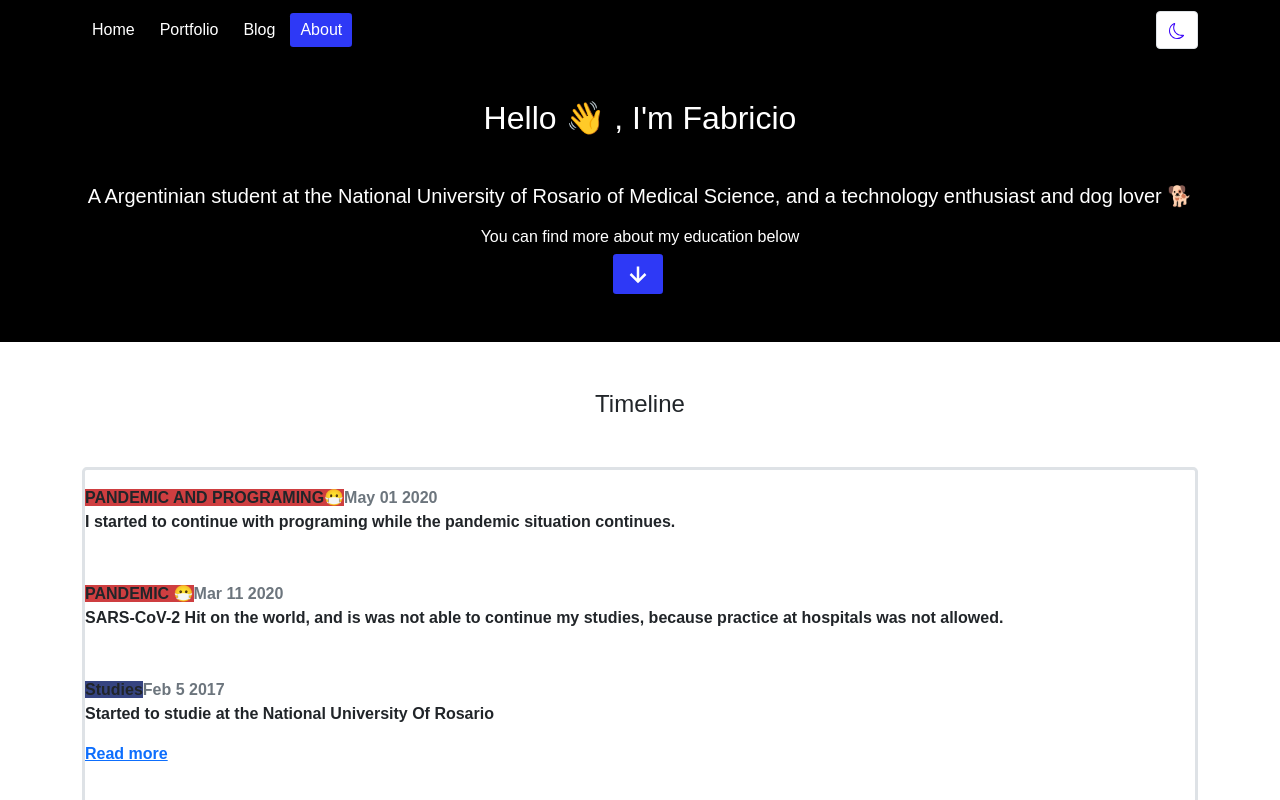
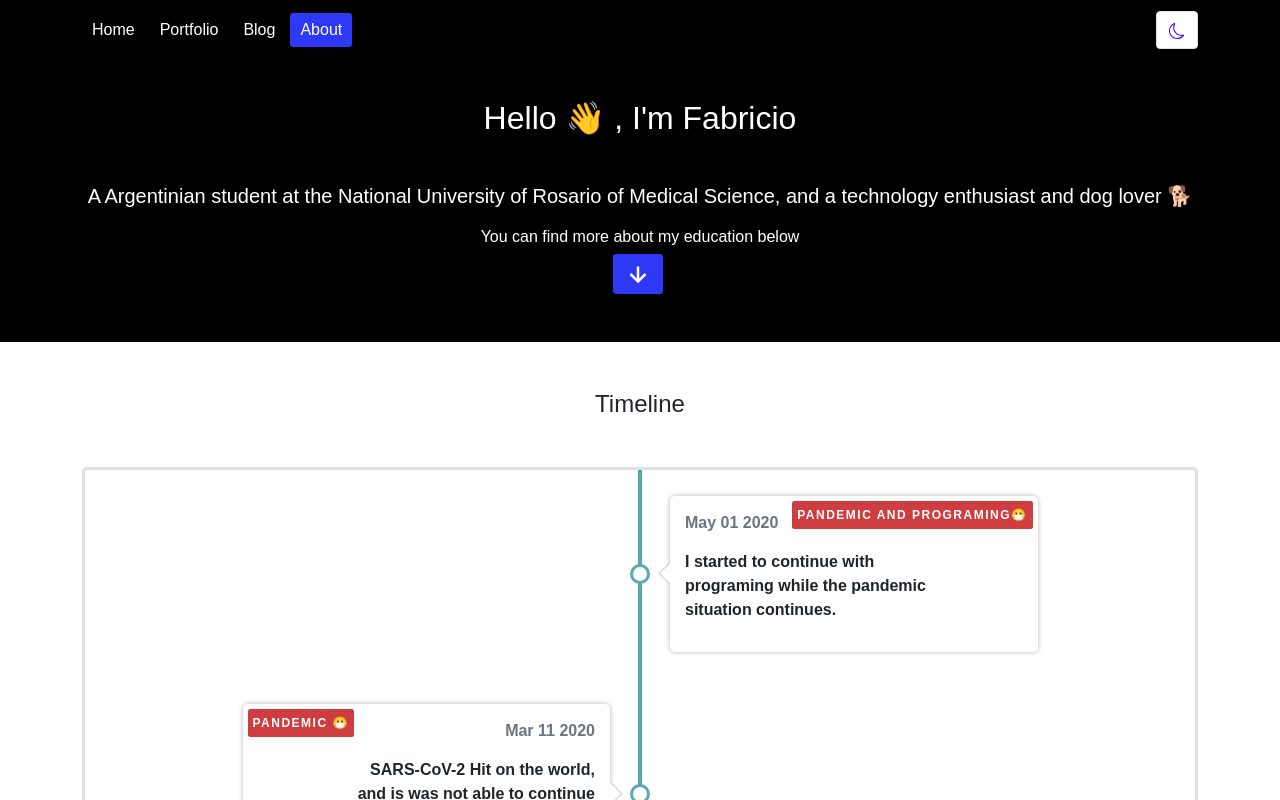
Before and after one commit to fabricio3g/portfolio-nextjs, a Next.js app: page /aboutme in a window 1280 px wide. Shown: the top 800 px of the page. Built offline with nearby package versions, Linux system fonts and the light colour scheme; a web font is replaced by a local one.

Commit message:
timeline style

```diff
--- a/styles/globals.css
+++ b/styles/globals.css
@@ -121,15 +121,6 @@ body {
 
 
 
-
-
-
-* {
-  box-sizing: border-box;
-}
-
-
-
 .shape {
   background: linear-gradient(45deg, var(--primary) 0%, var(--secondary) 100%);
   animation: morph 8s ease-in-out infinite;
@@ -153,3 +144,127 @@ body {
     background: linear-gradient(45deg, var(--primary) 0%, var(--secondary) 100%);
   }
 }
+
+/* Time line style */
+
+.timeline-container {
+  display: flex;
+  flex-direction: column;
+  position: relative;
+  margin: 40px 0;
+}
+
+.timeline-container::after {
+  background-color: #59a8b0;
+  content: '';
+  position: absolute;
+  left: calc(50% - 2px);
+  width: 4px;
+  height: 100%;
+}
+
+.timeline-item {
+  display: flex;
+  justify-content: flex-end;
+  padding-right: 30px;
+  position: relative;
+  margin: 10px 0;
+  width: 50%;
+}
+
+.timeline-item:nth-child(odd) {
+  align-self: flex-end;
+  justify-content: flex-start;
+  padding-left: 30px;
+  padding-right: 0;
+}
+
+.timeline-item-content {
+  box-shadow: 0 0 5px rgba(0, 0, 0, 0.3);
+  border-radius: 5px;
+  background-color: #fff;
+  display: flex;
+  flex-direction: column;
+  align-items: flex-end;
+  padding: 15px;
+  position: relative;
+  width: 400px;
+  max-width: 70%;
+  text-align: right;
+}
+
+.timeline-item-content::after {
+  content: ' ';
+  background-color: #fff;
+  box-shadow: 1px -1px 1px rgba(0, 0, 0, 0.2);
+  position: absolute;
+  right: -7.5px;
+  top: calc(50% - 7.5px);
+  transform: rotate(45deg);
+  width: 15px;
+  height: 15px;
+}
+
+.timeline-item:nth-child(odd) .timeline-item-content {
+  text-align: left;
+  align-items: flex-start;
+}
+
+.timeline-item:nth-child(odd) .timeline-item-content::after {
+  right: auto;
+  left: -7.5px;
+  box-shadow: -1px 1px 1px rgba(0, 0, 0, 0.2);
+}
+
+.timeline-item-content .tag {
+  color: #fff;
+  font-size: 12px;
+  font-weight: bold;
+  border-radius: 2.5px;
+  top: 5px;
+  left: 5px;
+  letter-spacing: 1.5px;
+  padding: 5px;
+  position: absolute;
+  text-transform: uppercase;
+}
+
+.timeline-item:nth-child(odd) .timeline-item-content .tag {
+  left: auto;
+  right: 5px;
+}
+
+
+.timeline-item-content p {
+  font-size: 16px;
+  line-height: 24px;
+  margin: 15px 0;
+  max-width: 250px;
+}
+
+.timeline-item-content a {
+  font-size: 14px;
+  font-weight: bold;
+}
+
+.timeline-item-content a::after {
+  content: ' ►';
+  font-size: 12px;
+}
+
+.timeline-item-content .circle {
+  background-color: #fff;
+  border: 3px solid #59a8b0;
+  border-radius: 50%;
+  position: absolute;
+  top: calc(50% - 10px);
+  right: -40px;
+  width: 20px;
+  height: 20px;
+  z-index: 100;
+}
+
+.timeline-item:nth-child(odd) .timeline-item-content .circle {
+  right: auto;
+  left: -40px;
+}
```
